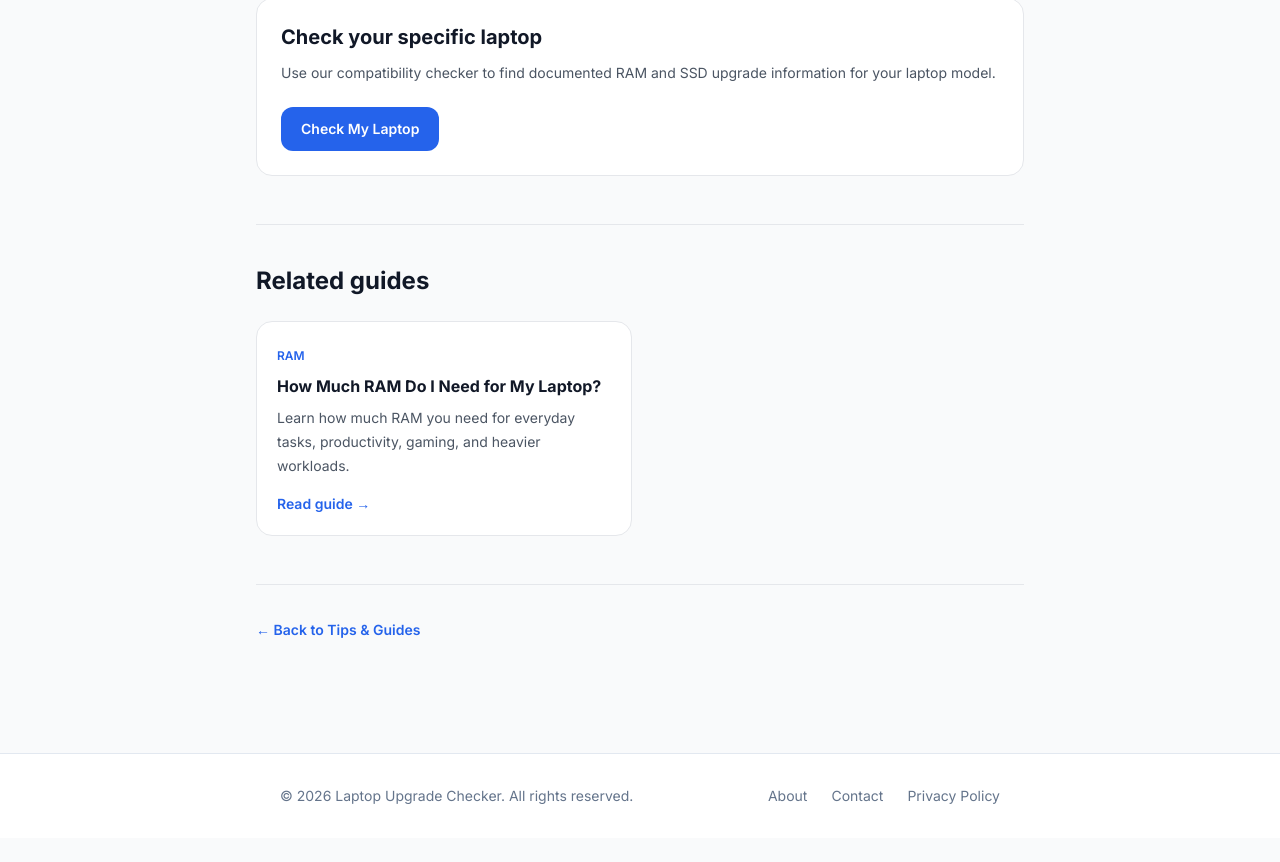
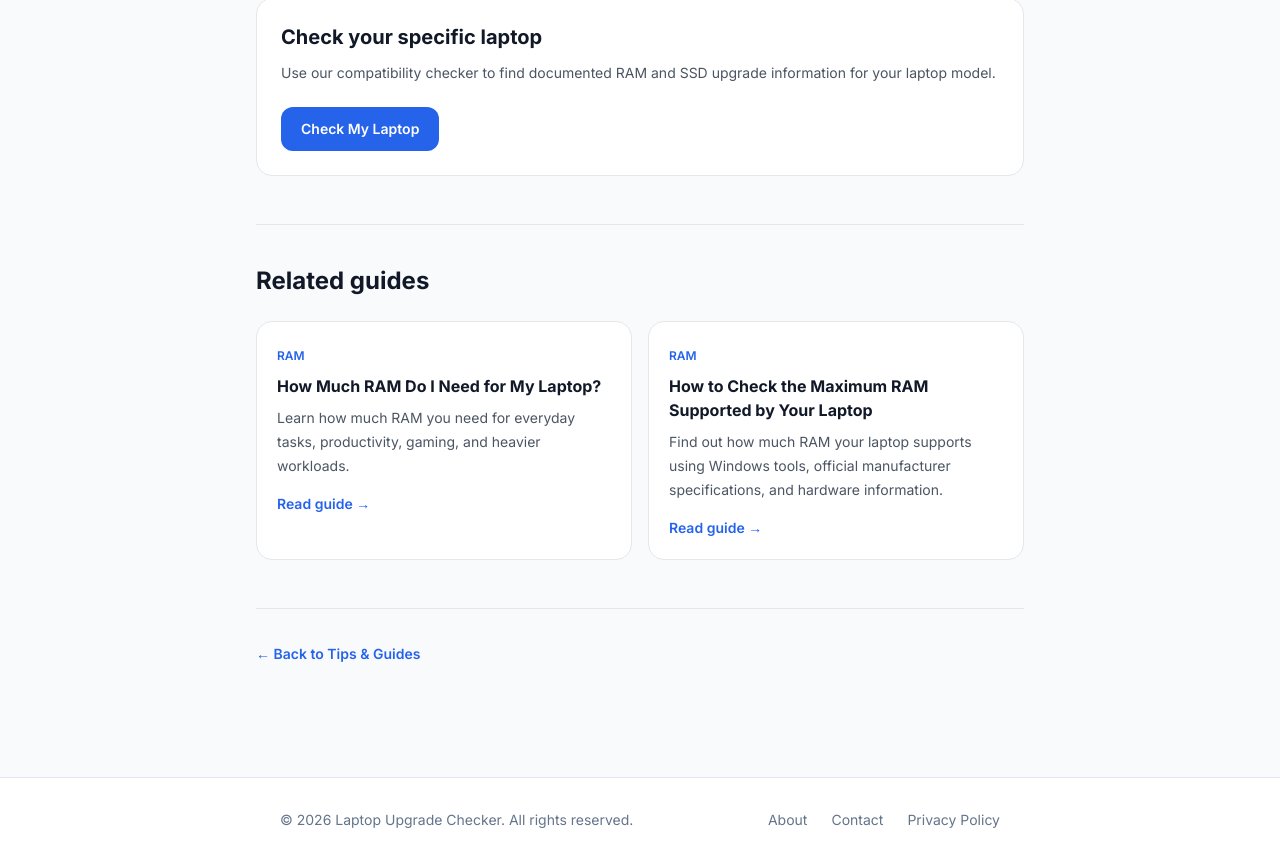
Before and after one commit to raynunox/laptop-upgrade-checker, a Next.js app: page /tips-guides/can-i-upgrade-my-laptop-ram in a window 1280 px wide. Shown: the part 3735-4597 px from the top of the page. Before the commit the page ends 4573 px from the top, so only its background shows below. Built offline with nearby package versions, Linux system fonts and the light colour scheme.

Commit message:
Update guides.ts

```diff
--- a/data/guides.ts
+++ b/data/guides.ts
@@ -248,6 +248,155 @@ export const guides: Guide[] = [
       "how-to-check-maximum-ram",
     ],
   },
+
+  {
+    slug: "how-to-check-maximum-ram",
+    category: "RAM",
+    title: "How to Check the Maximum RAM Supported by Your Laptop",
+    description:
+      "Find out how much RAM your laptop supports using Windows tools, official manufacturer specifications, and hardware information.",
+    seoTitle:
+      "How to Check Maximum RAM Supported by Your Laptop | Laptop Upgrade Checker",
+    seoDescription:
+      "Learn how to check your laptop's maximum supported RAM using Windows, manufacturer specifications, and processor details before upgrading.",
+    intro:
+      "Before buying a RAM upgrade, it is important to know how much memory your laptop can actually support. The maximum capacity depends on the laptop's motherboard, memory slots, processor, and manufacturer configuration.",
+    quickAnswer:
+      "Start by identifying your exact laptop model, then check its official specifications or service manual for the maximum supported RAM. Windows tools and processor specifications can provide useful clues, but they do not always reveal the laptop's actual upgrade limit.",
+    sections: [
+      {
+        heading: "Why should you check the maximum RAM first?",
+        paragraphs: [
+          "Not every laptop supports the same amount of memory. Some models allow RAM upgrades through removable modules, while others use soldered memory that cannot be replaced.",
+          "Checking the supported capacity before purchasing RAM helps you avoid buying an incompatible module or more memory than your laptop can use.",
+        ],
+      },
+      {
+        heading: "Step 1: Find your exact laptop model",
+        paragraphs: [
+          "Start by identifying the complete model name or model number of your laptop. A product family can contain several configurations with different memory limits, so a general name may not be specific enough.",
+          "In Windows, press Windows + R, type msinfo32, and press Enter. Look for System Manufacturer and System Model in the System Information window.",
+          "You can also check the label on the bottom of your laptop or the original purchase documentation.",
+        ],
+        callout: {
+          title: "Important",
+          text: "Record the full model number, including any suffix or generation identifier. Two laptops with similar names may have different memory configurations.",
+        },
+      },
+      {
+        heading: "Step 2: Check Windows memory information",
+        paragraphs: [
+          "Windows provides several tools that can help you understand your current memory configuration. However, these tools may not show the laptop's official maximum supported capacity.",
+        ],
+        bullets: [
+          "Task Manager: Press Ctrl + Shift + Esc, open Performance, and select Memory to see installed RAM, speed, and available slot information when reported.",
+          "System Information: Run msinfo32 to view the installed physical memory and other system details.",
+          "Command Prompt: Run wmic memphysical get MaxCapacity, MemoryDevices on systems where WMIC is available. The reported capacity is firmware-provided information and may not reflect the manufacturer's validated upgrade limit.",
+        ],
+        callout: {
+          title: "Do not rely on one Windows result",
+          text: "Windows may report incomplete or firmware-dependent information. Confirm the upgrade limit with documentation for your exact laptop model.",
+        },
+      },
+      {
+        heading: "Step 3: Check the manufacturer's specifications",
+        paragraphs: [
+          "The laptop manufacturer's official product page, support page, or service manual is usually the most useful source for the supported memory configuration.",
+          "Search for your exact model number and look for terms such as Memory, RAM, Maximum Memory, Memory Slots, or Technical Specifications.",
+          "Some manufacturers publish different limits for different configurations. Check whether the stated capacity applies to your exact model and whether it requires a particular memory module type.",
+        ],
+        bullets: [
+          "Check the maximum total RAM capacity.",
+          "Confirm the number of memory slots.",
+          "Find out whether any memory is soldered to the motherboard.",
+          "Check supported memory types and speeds.",
+          "Review any configuration restrictions in the service manual.",
+        ],
+      },
+      {
+        heading: "Step 4: Check the processor's memory limit",
+        paragraphs: [
+          "The processor also has memory specifications, including supported memory types and maximum memory capacity. You can find these details on the processor manufacturer's official specification page.",
+          "However, the processor's maximum memory capacity is not automatically the maximum RAM supported by the laptop. The motherboard design, BIOS, memory slots, and manufacturer configuration can impose a lower limit.",
+          "Use processor specifications as supporting information, not as the only source for deciding how much RAM to buy.",
+        ],
+      },
+      {
+        heading: "Step 5: Understand RAM slots and soldered memory",
+        table: {
+          headers: ["Configuration", "What it means for upgrades"],
+          rows: [
+            [
+              "Two removable slots",
+              "Both modules may be replaceable, subject to the laptop's supported capacity.",
+            ],
+            [
+              "One removable slot",
+              "The installed module may be replaceable, but total capacity also depends on any onboard memory.",
+            ],
+            [
+              "Soldered memory only",
+              "The RAM is generally not user-upgradable.",
+            ],
+            [
+              "Soldered memory plus a slot",
+              "The removable slot may allow an upgrade, within the laptop's documented limits.",
+            ],
+          ],
+        },
+        paragraphs: [
+          "The number of slots alone does not determine the maximum capacity. Check the supported module size and whether onboard memory is included in the stated total.",
+        ],
+      },
+      {
+        heading: "Common mistakes when checking maximum RAM",
+        bullets: [
+          "Using the processor's maximum memory figure as the laptop's guaranteed limit.",
+          "Assuming every model in the same product family has identical specifications.",
+          "Confusing currently installed RAM with maximum supported RAM.",
+          "Ignoring soldered memory when calculating total capacity.",
+          "Buying a module without checking its form factor and memory generation.",
+          "Relying on a third-party specification page without confirming the exact configuration.",
+        ],
+      },
+      {
+        heading: "Use Laptop Upgrade Checker to research your model",
+        paragraphs: [
+          "If you already know your laptop model, use Laptop Upgrade Checker to look for documented RAM upgrade information and compare it with the specifications you found.",
+          "When information is unavailable or unclear, consult the manufacturer's support documentation before purchasing memory.",
+        ],
+      },
+      {
+        heading: "Frequently asked questions",
+        table: {
+          headers: ["Question", "Answer"],
+          rows: [
+            [
+              "Can Windows tell me the maximum RAM?",
+              "Some Windows tools report firmware-provided capacity information, but it may be incomplete. Verify the result against your laptop's official documentation.",
+            ],
+            [
+              "Does a processor's RAM limit apply to my laptop?",
+              "Not necessarily. The laptop's motherboard and manufacturer configuration may support less memory than the processor's stated limit.",
+            ],
+            [
+              "Can I upgrade soldered RAM?",
+              "Soldered memory is generally not designed for user replacement. Check whether your laptop has a separate removable slot.",
+            ],
+            [
+              "Why do similar laptop models have different RAM limits?",
+              "Different generations, motherboard designs, and configurations can have different memory support.",
+            ],
+          ],
+        },
+      },
+    ],
+    relatedGuides: [
+      "can-i-upgrade-my-laptop-ram",
+      "how-much-ram-do-i-need",
+    ],
+  },
+
 ];
 
 export function getGuideBySlug(slug: string) {
```
